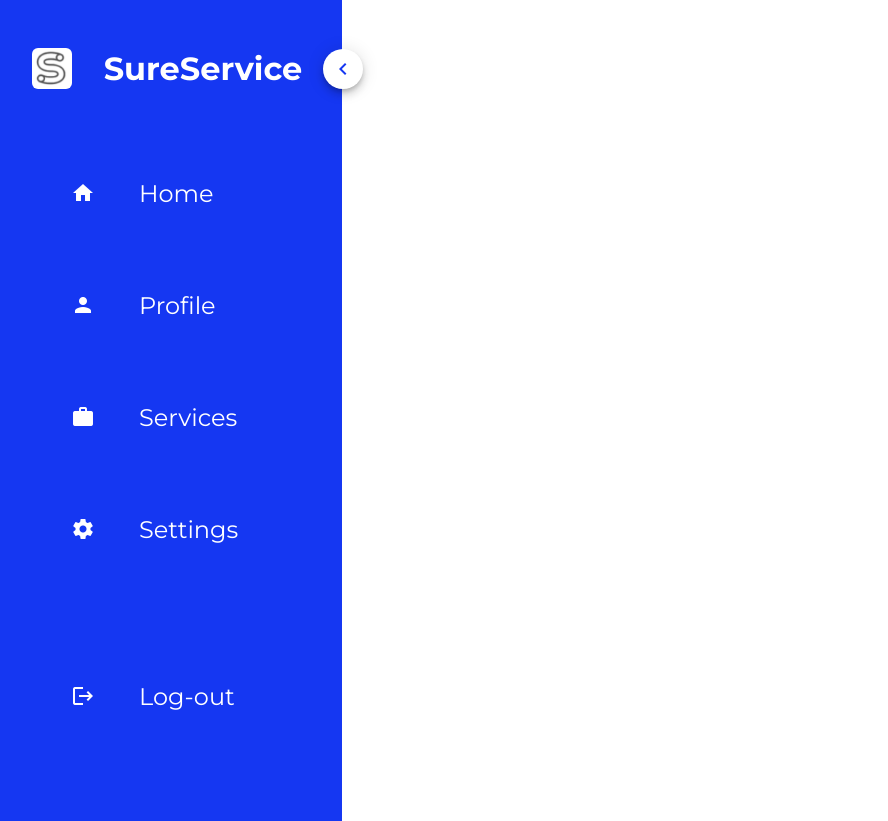
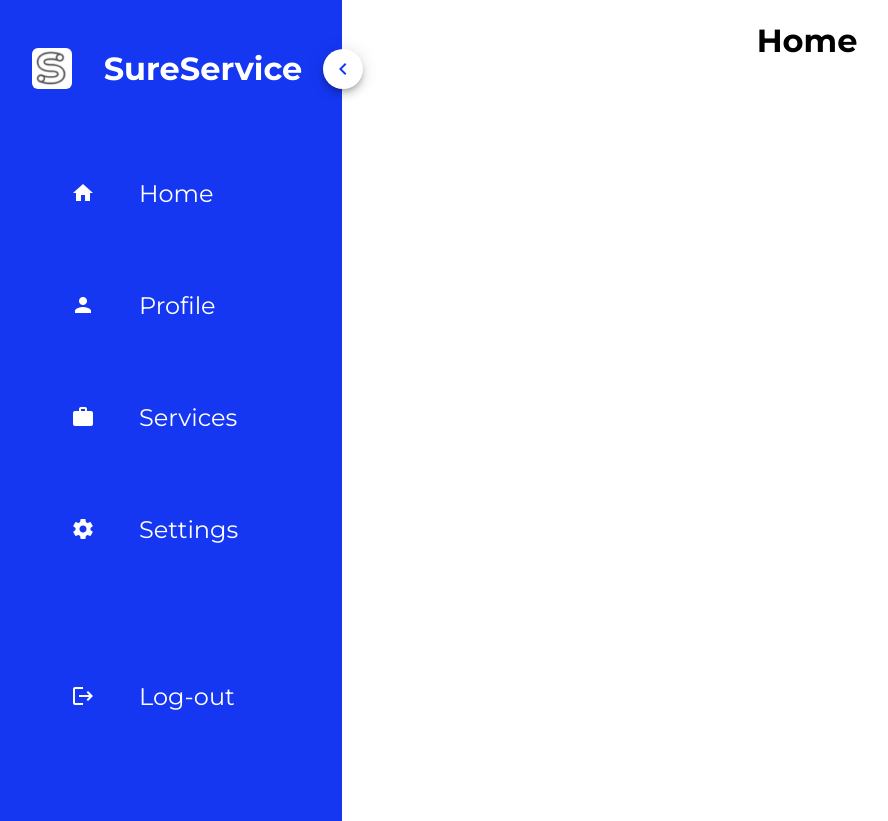
Before and after one commit to Williamz21/sure-service-2023, an Angular app: page /home in a window 1280 px wide. Before the commit this address led to /. Shown: the whole page, without its empty margins (8-896 px from the left). Before the commit the page ends 800 px from the top, so only its background shows below. Built offline with nearby package versions, Linux system fonts and the light colour scheme.

Commit message:
Created home component

```diff
--- a/src/app/app-routing.module.ts
+++ b/src/app/app-routing.module.ts
@@ -3,15 +3,17 @@ import { RouterModule, Routes } from '@angular/router';
 import { AuthComponent } from './auth/pages/auth/auth.component';
 import { LoginComponent } from './auth/pages/login/login.component';
 import { RegisterComponent } from './auth/pages/register/register.component';
+import { HomeComponent } from './home/pages/home/home.component';
 
 const routes: Routes = [
-  { path: '', redirectTo: '', pathMatch: 'full' },
+  { path: '', redirectTo: '/home', pathMatch: 'full' },
   {
     path: 'auth', component: AuthComponent, children: [
       { path: 'login', component: LoginComponent },
       { path: 'register', component: RegisterComponent }
     ]
-  }
+  },
+  { path: 'home', component: HomeComponent },
 ];
 
 @NgModule({
--- /dev/null
+++ b/src/app/home/pages/home/home.component.html
@@ -0,0 +1 @@
+<h1 class="title">Home</h1>
--- /dev/null
+++ b/src/app/home/pages/home/home.component.scss
@@ -0,0 +1,3 @@
+.title{
+    text-align: center;
+}
```
Also changed, not shown: src/app/home/pages/home/home.component.ts (added, +10 -0 lines), 1 other file (tests, documents, lock files or other folders).
